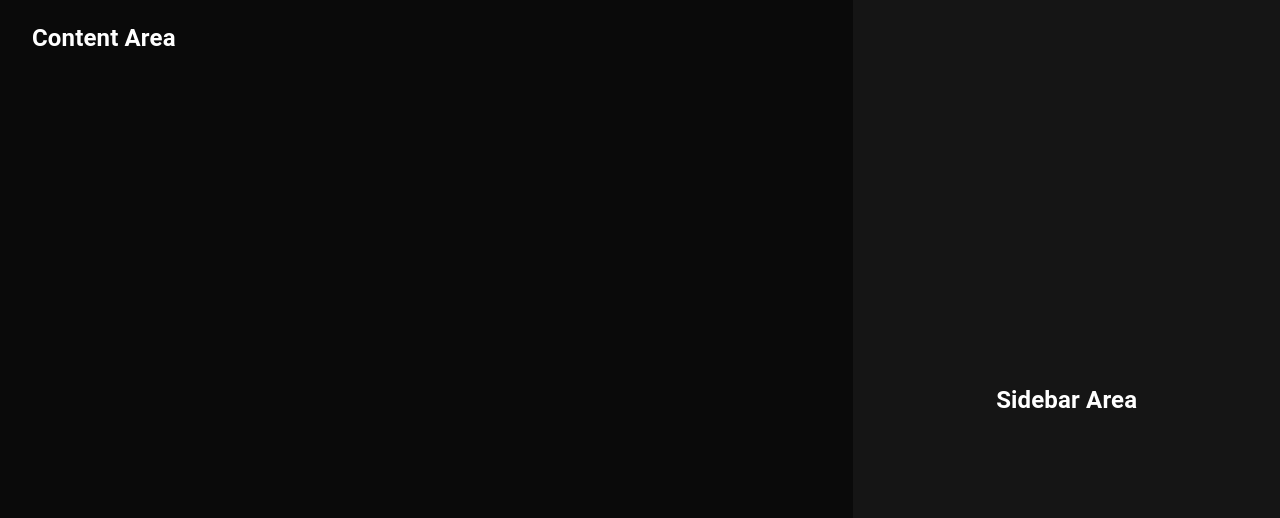
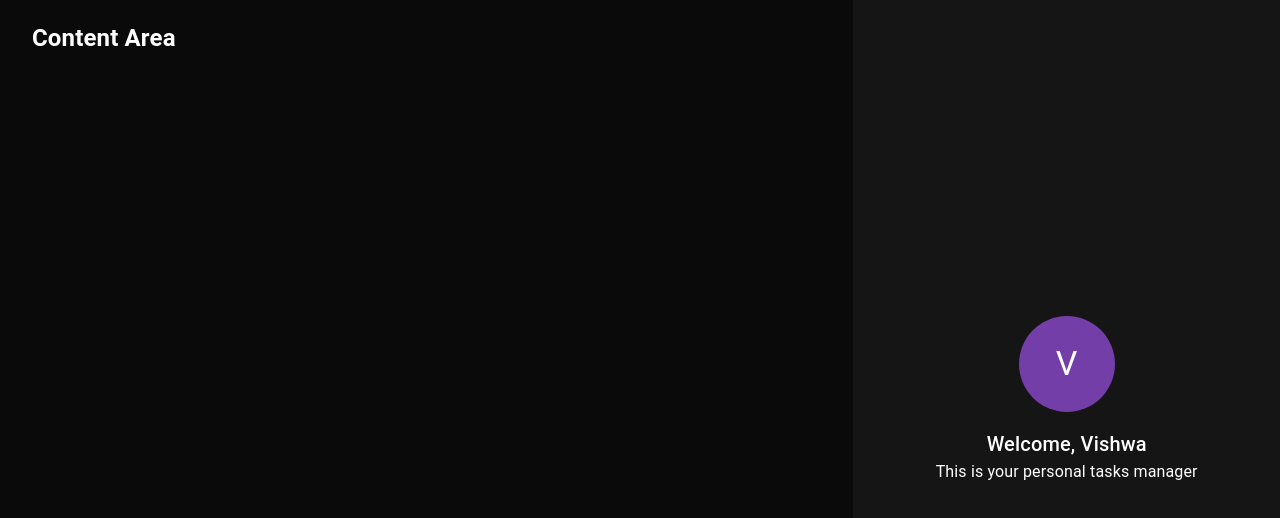
Before and after one commit to vishwa98/task-management, a React (Create React App) app: page / in a window 1280 px wide. Shown: the top 518 px of the page. Built offline with nearby package versions, Linux system fonts and the light colour scheme.

Commit message:
Profile Page added

```diff
--- a/package.json
+++ b/package.json
@@ -13,6 +13,7 @@
     "@types/node": "^16.18.119",
     "@types/react": "^18.3.12",
     "@types/react-dom": "^18.3.1",
+    "prop-types": "^15.8.1",
     "react": "^18.3.1",
     "react-dom": "^18.3.1",
     "react-scripts": "5.0.1",
--- /dev/null
+++ b/src/components/profile/profile.tsx
@@ -0,0 +1,46 @@
+import { Avatar, Box, Typography } from '@mui/material';
+import React, { FC, ReactElement } from 'react';
+
+import PropTypes from 'prop-types';
+
+interface IProfile {
+  name: string;
+}
+
+export const Profile: FC<IProfile> = (
+  props,
+): ReactElement => {
+  //  Destructure props
+  const { name = 'Vishwa' } = props;
+  return (
+    <Box
+      display="flex"
+      flexDirection="column"
+      justifyContent="center"
+      alignItems="center"
+    >
+      <Avatar
+        sx={{
+          width: '96px',
+          height: '96px',
+          backgroundColor: 'primary.main',
+          marginBottom: '16px',
+        }}
+      >
+        <Typography variant="h4" color="text.primary">
+          {`${name.substring(0, 1)}`}
+        </Typography>
+      </Avatar>
+      <Typography variant="h6" color="text.primary">
+        {`Welcome, ${name}`}
+      </Typography>
+      <Typography variant="body1" color="text.primary">
+        This is your personal tasks manager
+      </Typography>
+    </Box>
+  );
+};
+
+Profile.propTypes = {
+  name: PropTypes.string.isRequired,
+};
--- /dev/null
+++ b/src/components/sidebar/sidebar.tsx
@@ -0,0 +1,26 @@
+import { Grid } from '@mui/material';
+import React, { FC, ReactElement } from 'react';
+import { Profile } from '../profile/profile';
+
+export const Sidebar: FC = (): ReactElement => {
+    return(
+        <Grid
+        item
+        md={4}
+        sx={{
+          height: '100vh',
+          position: 'fixed',
+          right: 0,
+          top: 0,
+          width: '100%',
+          backgroundColor: 'background.paper',
+          display: 'flex',
+          justifyContent: 'center',
+          flexDirection: 'column',
+          alignItems: 'center',
+        }}
+      >
+        <Profile name={"Vishwa"}/>
+      </Grid>
+    )
+}
--- /dev/null
+++ b/src/components/taskArea/taskArea.tsx
@@ -0,0 +1,10 @@
+import { Grid } from '@mui/material';
+import React, { FC, ReactElement } from 'react';
+
+export const TaskArea: FC = (): ReactElement => {
+    return (
+        <Grid item md={8} px={4}>
+        <h2>Content Area</h2>
+      </Grid>
+    )
+}
--- a/src/pages/dashboard/dashboard.tsx
+++ b/src/pages/dashboard/dashboard.tsx
@@ -1,31 +1,14 @@
 import React, { FC, ReactElement } from 'react';
 
 import { Grid } from '@mui/material';
+import { TaskArea } from '../../components/taskArea/taskArea';
+import { Sidebar } from '../../components/sidebar/sidebar';
 
 export const Dashboard: FC = (): ReactElement => {
   return (
     <Grid container minHeight="100vh" p={0} m={0}>
-      <Grid item md={8} px={4}>
-        <h2>Content Area</h2>
-      </Grid>
-      <Grid
-        item
-        md={4}
-        sx={{
-          height: '100vh',
-          position: 'fixed',
-          right: 0,
-          top: 0,
-          width: '100%',
-          backgroundColor: 'background.paper',
-          display: 'flex',
-          justifyContent: 'center',
-          flexDirection: 'column',
-          alignItems: 'center',
-        }}
-      >
-        <h2>Sidebar Area</h2>
-      </Grid>
+      <TaskArea />
+      <Sidebar />
     </Grid>
   );
 };
```
